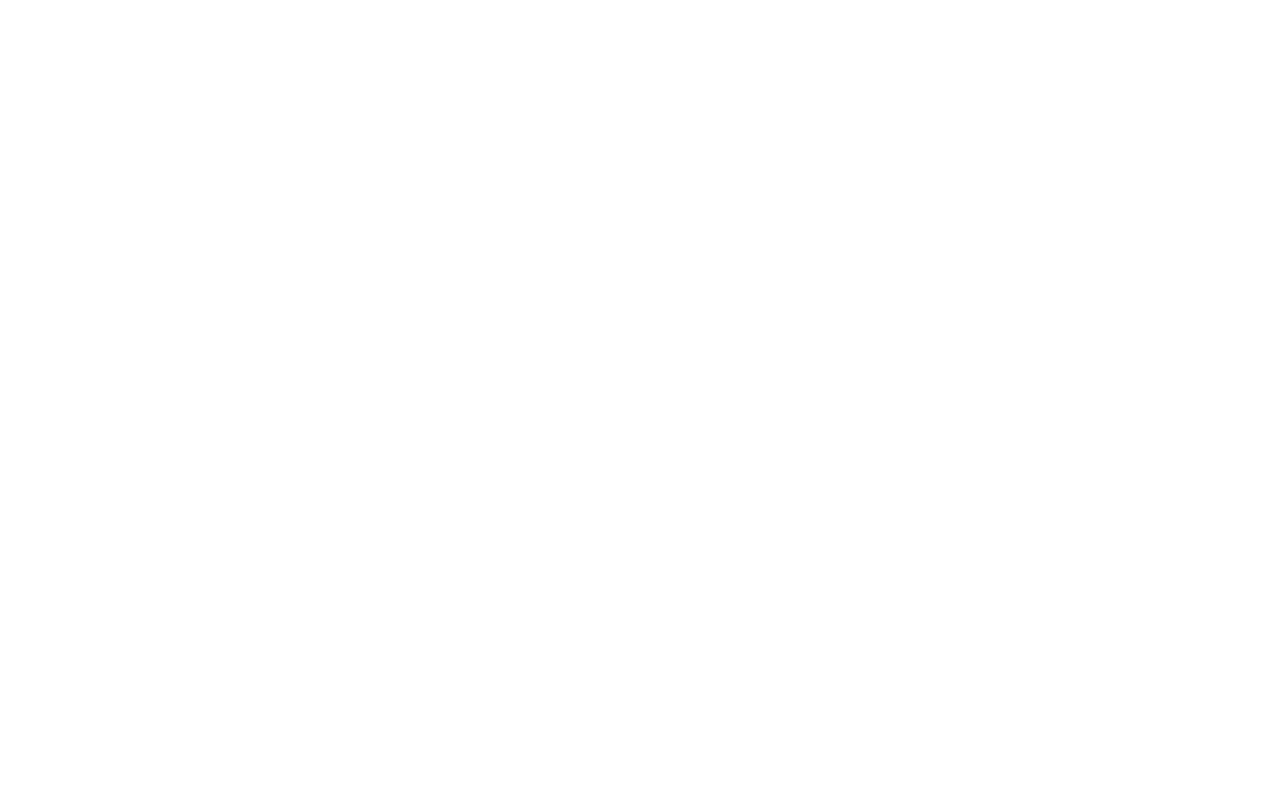
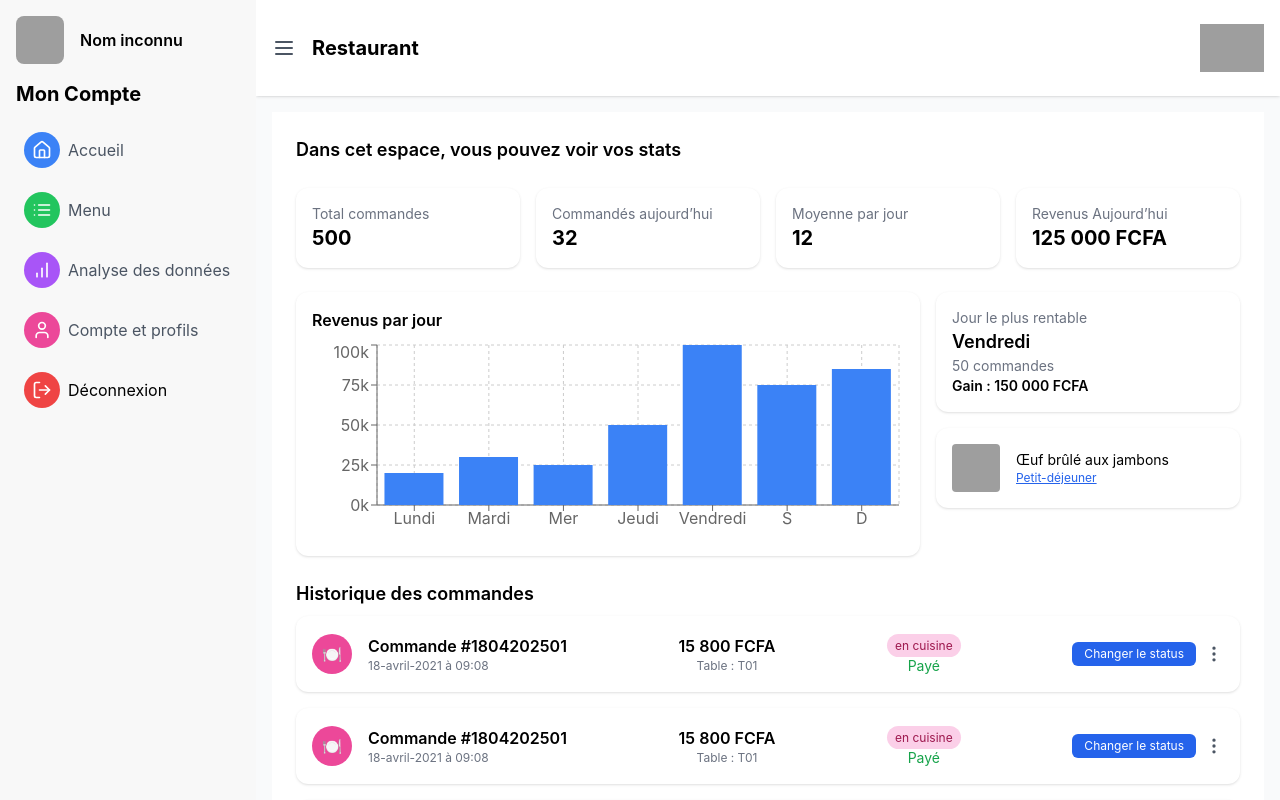
Before and after one commit to SENECOP/outam, a React (Create React App) app in the folder frontend/: page /restaurant/1/analyse in a window 1280 px wide. Before the commit this address had no page. Built offline with nearby package versions, Linux system fonts and the light colour scheme; grey boxes are pictures that could not be loaded.

Commit message:
complement de la page Analyse des donnees

```diff
--- a/frontend/package.json
+++ b/frontend/package.json
@@ -22,6 +22,7 @@
     "react-router-dom": "^7.4.0",
     "react-scripts": "^5.0.1",
     "react-toastify": "^11.0.5",
+    "recharts": "^2.15.3",
     "styled-components": "^6.1.16",
     "web-vitals": "^2.1.4"
   },
--- a/frontend/src/App.js
+++ b/frontend/src/App.js
@@ -24,6 +24,7 @@
 import DesktopDailyMenu from './pages/DailyMenu';
 import ProfilRestaurant from './pages/Profile';
 import ActiveMenus from './pages/ActiveMenus';
+import Analyses from './pages/Analyses';
 
 function App() {
   return (
@@ -55,6 +56,7 @@
           <Route path="/restaurant/:id/dish/:dishId" element={<DishDetail />} />
           <Route path="/profil/:restaurantId" element={<ProfilRestaurant />} />
           <Route path="/restaurant/:restaurantId/menus-actifs" element={<ActiveMenus />} />
+          <Route path="/restaurant/:restaurantId/analyse" element={<Analyses />} />
 
 
           </Routes>
--- a/frontend/src/components/DashboardLayout.js
+++ b/frontend/src/components/DashboardLayout.js
@@ -83,10 +83,16 @@
             <div className="bg-yellow-500 p-2 rounded-full"><ShoppingCart size={20} className="text-white" /></div>
             <span>Commandes</span>
           </a> */}
-          <a href="#" className="flex items-center space-x-2 hover:bg-gray-100 p-2 rounded">
-            <div className="bg-purple-500 p-2 rounded-full"><BarChart size={20} className="text-white" /></div>
-            <span>Analyse des données</span>
-          </a>
+        <Link
+  to={`/restaurant/${currentRestaurant?._id || ''}/analyse`}
+  className="flex items-center space-x-2 hover:bg-gray-100 p-2 rounded text-gray-600 hover:text-gray-800"
+>
+  <div className="bg-purple-500 p-2 rounded-full">
+    <BarChart size={20} className="text-white" />
+  </div>
+  <span>Analyse des données</span>
+</Link>
+
           <Link
   to={`/profil/${user?.restaurantId || ''}`}
   className="flex items-center space-x-2 hover:bg-gray-100 p-2 rounded text-gray-600 hover:text-gray-800"
--- /dev/null
+++ b/frontend/src/pages/Analyses.js
@@ -0,0 +1,131 @@
+import React from "react";
+import {
+  BarChart, Bar, XAxis, YAxis, CartesianGrid, Tooltip, ResponsiveContainer,
+} from "recharts";
+import { MoreVertical } from "lucide-react";
+import DashboardLayout from "../components/DashboardLayout";
+
+const stats = [
+  { label: "Total commandes", value: 500 },
+  { label: "Commandés aujourd’hui", value: 32 },
+  { label: "Moyenne par jour", value: 12 },
+  { label: "Revenus Aujourd’hui", value: "125 000 FCFA" },
+];
+
+const data = [
+  { name: "Lundi", value: 20000 },
+  { name: "Mardi", value: 30000 },
+  { name: "Mer", value: 25000 },
+  { name: "Jeudi", value: 50000 },
+  { name: "Vendredi", value: 100000 },
+  { name: "S", value: 75000 },
+  { name: "D", value: 85000 },
+];
+
+const orders = new Array(4).fill({
+  id: "#1804202501",
+  date: "18-avril-2021 à 09:08",
+  total: "15 800 FCFA",
+  table: "T01",
+  status: "en cuisine",
+  paid: true,
+});
+
+export default function Analyses() {
+  return (
+    <DashboardLayout>
+    <div className="p-6 space-y-6 bg-white">
+      <h2 className="text-lg font-semibold">Dans cet espace, vous pouvez voir vos stats</h2>
+
+      {/* Statistiques */}
+      <div className="grid grid-cols-1 md:grid-cols-2 lg:grid-cols-4 gap-4">
+        {stats.map((stat, i) => (
+          <div key={i} className="bg-white shadow rounded-xl p-4">
+            <p className="text-sm text-gray-500">{stat.label}</p>
+            <p className="text-xl font-bold">{stat.value}</p>
+          </div>
+        ))}
+      </div>
+
+      {/* Graphique + Plat du jour */}
+      <div className="grid grid-cols-1 lg:grid-cols-3 gap-4">
+        <div className="bg-white shadow rounded-xl p-4 lg:col-span-2">
+          <h3 className="font-semibold mb-2">Revenus par jour</h3>
+          <ResponsiveContainer width="100%" height={200}>
+            <BarChart data={data}>
+              <CartesianGrid strokeDasharray="3 3" />
+              <XAxis dataKey="name" />
+              <YAxis tickFormatter={(v) => `${v / 1000}k`} />
+              <Tooltip />
+              <Bar dataKey="value" fill="#3b82f6" />
+            </BarChart>
+          </ResponsiveContainer>
+        </div>
+
+        <div className="space-y-4">
+          <div className="bg-white shadow rounded-xl p-4">
+            <p className="text-sm text-gray-500">Jour le plus rentable</p>
+            <p className="text-lg font-semibold">Vendredi</p>
+            <p className="text-sm text-gray-500">50 commandes</p>
+            <p className="text-sm font-semibold">Gain : 150 000 FCFA</p>
+          </div>
+
+          <div className="bg-white shadow rounded-xl p-4 flex items-center gap-4">
+            <img
+              src="https://outam.onrender.com/assets/p.jpeg"
+              alt="Plat du jour"
+              className="w-12 h-12 rounded"
+            />
+            <div>
+              <p className="text-sm">Œuf brûlé aux jambons</p>
+              <p className="text-xs text-blue-600 underline">Petit-déjeuner</p>
+            </div>
+          </div>
+        </div>
+      </div>
+
+      {/* Historique des commandes */}
+      <div>
+        <h3 className="text-lg font-semibold mb-2">Historique des commandes</h3>
+        <div className="space-y-4">
+          {orders.map((order, i) => (
+            <div
+              key={i}
+              className="bg-white shadow rounded-xl p-4 flex items-center justify-between"
+            >
+              <div className="flex items-center gap-4">
+                <div className="bg-pink-500 text-white rounded-full w-10 h-10 flex items-center justify-center font-bold">
+                  🍽️
+                </div>
+                <div>
+                  <p className="font-semibold">Commande {order.id}</p>
+                  <p className="text-xs text-gray-500">{order.date}</p>
+                </div>
+              </div>
+
+              <div className="text-center">
+                <p className="font-semibold">{order.total}</p>
+                <p className="text-xs text-gray-500">Table : {order.table}</p>
+              </div>
+
+              <div className="text-center">
+                <span className="text-xs px-2 py-1 bg-pink-200 text-pink-800 rounded-full">
+                  {order.status}
+                </span>
+                <p className="text-green-600 text-sm">Payé</p>
+              </div>
+
+              <div className="flex items-center gap-2">
+                <button className="bg-blue-600 text-white text-xs px-3 py-1 rounded-md hover:bg-blue-700">
+                  Changer le status
+                </button>
+                <MoreVertical className="w-5 h-5 text-gray-600" />
+              </div>
+            </div>
+          ))}
+        </div>
+      </div>
+    </div>
+    </DashboardLayout>
+  );
+}
--- a/frontend/src/pages/HomeRestaurant.js
+++ b/frontend/src/pages/HomeRestaurant.js
@@ -40,6 +40,16 @@
         navigate(`/profil/${user.restaurantId}`);
       } catch (err) {
         const errorMsg = 'Erreur de redirection vers le profil';
+        setError(errorMsg);
+        console.error(errorMsg, err);
+      }
+    }
+
+    if (title === 'Analyse des données') {
+      try {
+        navigate(`/restaurant/${user.restaurantId}/analyse`);
+      } catch (err) {
+        const errorMsg = 'Erreur de redirection vers l’analyse';
         setError(errorMsg);
         console.error(errorMsg, err);
       }
```
Also changed, not shown: 1 other file (tests, documents, lock files or other folders).
